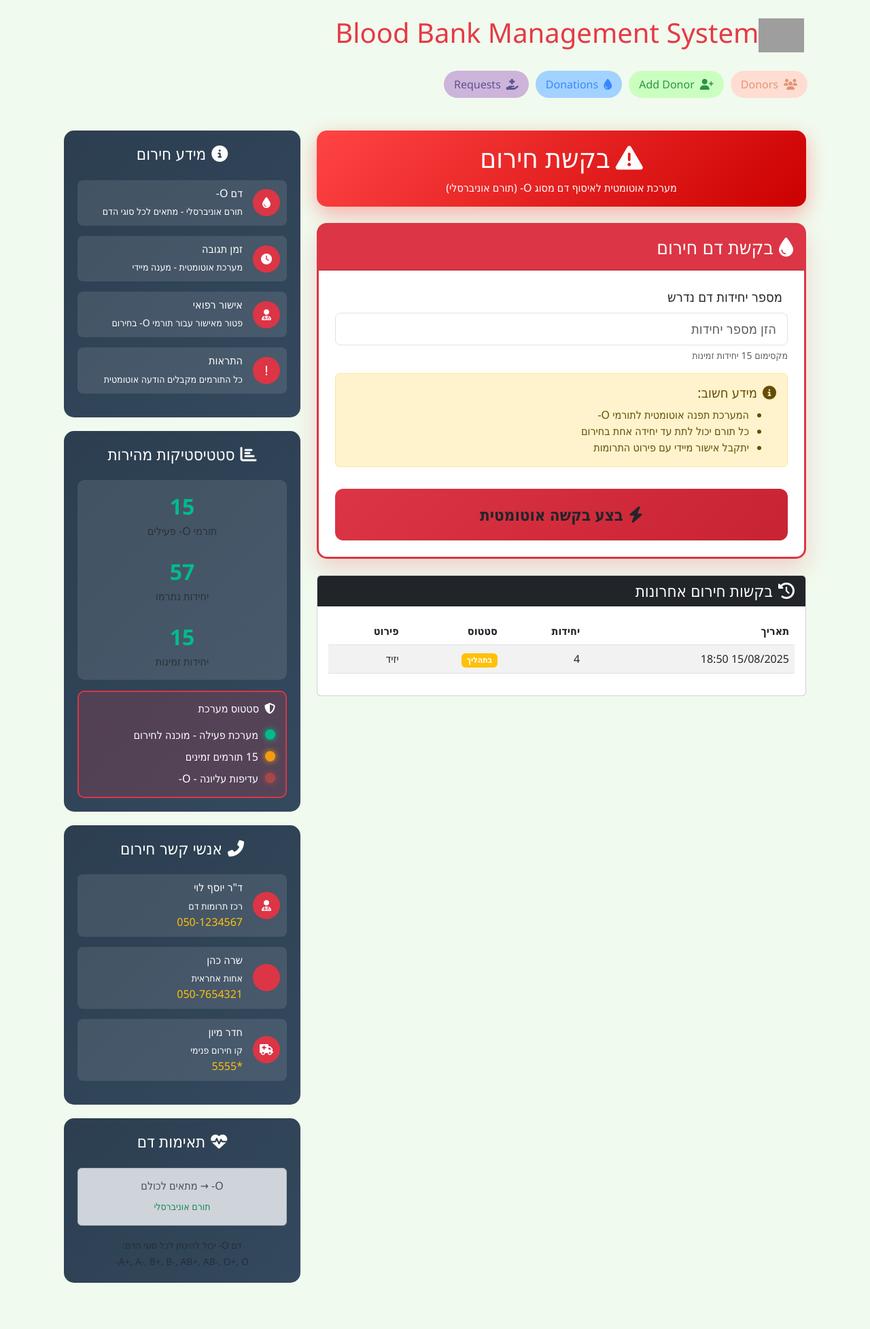
After one commit to yazedalasad/bloodbank, a Django app: page /emergency/ in a window 1280 px wide. The commit adds this page. Shown: the whole page at 68% size. Run offline with Django 5.2, Linux system fonts and the light colour scheme; data comes from the database, SQL or seed files in the repository; both versions use the stored data as it was after the commit; grey boxes are pictures that could not be loaded.

Commit message:
notes and correction

```diff
--- /dev/null
+++ b/donors/templates/donors/emergency_request.html
@@ -0,0 +1,398 @@
+{% extends 'donors/base.html' %}
+{% block content %}
+
+<style>
+.emergency-alert {
+    background: linear-gradient(135deg, #ff4444 0%, #cc0000 100%);
+    border: none;
+    border-radius: 15px;
+    color: white;
+    box-shadow: 0 10px 30px rgba(255, 0, 0, 0.3);
+}
+
+.emergency-card {
+    border: 3px solid #dc3545;
+    border-radius: 15px;
+    box-shadow: 0 15px 35px rgba(220, 53, 69, 0.2);
+}
+
+.emergency-btn {
+    background: linear-gradient(135deg, #dc3545 0%, #c82333 100%);
+    border: none;
+    padding: 20px;
+    font-size: 1.5rem;
+    font-weight: bold;
+    border-radius: 12px;
+    transition: all 0.3s ease;
+}
+
+.emergency-btn:hover {
+    transform: translateY(-3px);
+    box-shadow: 0 15px 30px rgba(220, 53, 69, 0.4);
+}
+
+.stats-card {
+    background: linear-gradient(135deg, #f8f9fa 0%, #e9ecef 100%);
+    border-radius: 12px;
+    border-left: 4px solid #dc3545;
+}
+
+.unit-counter {
+    font-size: 3rem;
+    font-weight: bold;
+    color: #dc3545;
+}
+
+.sidebar-info {
+    background: linear-gradient(135deg, #2c3e50 0%, #34495e 100%);
+    color: white;
+    border-radius: 15px;
+    padding: 20px;
+    margin-bottom: 20px;
+}
+
+.info-item {
+    display: flex;
+    align-items: center;
+    margin-bottom: 15px;
+    padding: 10px;
+    background: rgba(255, 255, 255, 0.1);
+    border-radius: 8px;
+}
+
+.info-icon {
+    width: 40px;
+    height: 40px;
+    background: #dc3545;
+    border-radius: 50%;
+    display: flex;
+    align-items: center;
+    justify-content: center;
+    margin-left: 15px;
+    flex-shrink: 0;
+}
+
+.quick-stats {
+    background: rgba(255, 255, 255, 0.1);
+    border-radius: 10px;
+    padding: 15px;
+    margin-top: 20px;
+}
+
+.stat-number {
+    font-size: 2rem;
+    font-weight: bold;
+    color: #00bc8c;
+}
+
+.alert-status {
+    background: rgba(220, 53, 69, 0.2);
+    border: 2px solid #dc3545;
+    border-radius: 10px;
+    padding: 15px;
+    margin-top: 20px;
+}
+
+.status-indicator {
+    width: 15px;
+    height: 15px;
+    border-radius: 50%;
+    display: inline-block;
+    margin-left: 10px;
+}
+
+.status-active {
+    background: #00bc8c;
+    box-shadow: 0 0 10px #00bc8c;
+}
+
+.status-warning {
+    background: #f39c12;
+    box-shadow: 0 0 10px #f39c12;
+}
+
+.status-critical {
+    background: #e74c3c;
+    box-shadow: 0 0 10px #e74c3c;
+    animation: pulse 2s infinite;
+}
+
+@keyframes pulse {
+    0% { opacity: 1; }
+    50% { opacity: 0.5; }
+    100% { opacity: 1; }
+}
+</style>
+
+<div class="container-fluid py-4">
+    <div class="row">
+        <!-- Main Content -->
+        <div class="col-lg-8">
+            <!-- Emergency Alert -->
+            <div class="alert emergency-alert text-center mb-4">
+                <h1 class="mb-2"><i class="fas fa-exclamation-triangle me-2"></i>בקשת חירום</h1>
+                <p class="mb-0">מערכת אוטומטית לאיסוף דם מסוג O- (תורם אוניברסלי)</p>
+            </div>
+
+            <div class="card emergency-card mb-4">
+                <div class="card-header bg-danger text-white py-3">
+                    <h3 class="mb-0"><i class="fas fa-tint me-2"></i>בקשת דם חירום</h3>
+                </div>
+                <div class="card-body p-4">
+                    <form method="post" id="emergencyForm">
+                        {% csrf_token %}
+
+                        <div class="row g-3">
+                            <div class="col-12">
+                                <label class="form-label fs-5">
+                                    <i class="fas fa-blood me-2"></i>מספר יחידות דם נדרש
+                                </label>
+                                <input type="number" name="units_needed" class="form-control form-control-lg"
+                                       min="1" max="{{ available_units }}" required
+                                       placeholder="הזן מספר יחידות">
+                                <div class="form-text">מקסימום {{ available_units }} יחידות זמינות</div>
+                            </div>
+
+                            <div class="col-12">
+                                <div class="alert alert-warning">
+                                    <h5><i class="fas fa-info-circle me-2"></i>מידע חשוב:</h5>
+                                    <ul class="mb-0">
+                                        <li>המערכת תפנה אוטומטית לתורמי O-</li>
+                                        <li>כל תורם יכול לתת עד יחידה אחת בחירום</li>
+                                        <li>יתקבל אישור מיידי עם פירוט התרומות</li>
+                                    </ul>
+                                </div>
+                            </div>
+
+                            <div class="col-12">
+                                <button type="submit" class="btn emergency-btn w-100">
+                                    <i class="fas fa-bolt me-2"></i>בצע בקשה אוטומטית
+                                </button>
+                            </div>
+                        </div>
+                    </form>
+                </div>
+            </div>
+
+            <!-- Recent Emergency Requests -->
+            <div class="card">
+                <div class="card-header bg-dark text-white">
+                    <h4 class="mb-0"><i class="fas fa-history me-2"></i>בקשות חירום אחרונות</h4>
+                </div>
+                <div class="card-body">
+                    <div class="table-responsive">
+                        <table class="table table-striped">
+                            <thead>
+                                <tr>
+                                    <th>תאריך</th>
+                                    <th>יחידות</th>
+                                    <th>סטטוס</th>
+                                    <th>פירוט</th>
+                                </tr>
+                            </thead>
+                            <tbody>
+                                {% for request in recent_requests %}
+                                <tr>
+                                    <td>{{ request.date_requested|date:"d/m/Y H:i" }}</td>
+                                    <td>{{ request.units_needed }}</td>
+                                    <td>
+                                        {% if request.fulfilled %}
+                                            <span class="badge bg-success">סופק</span>
+                                        {% else %}
+                                            <span class="badge bg-warning">בתהליך</span>
+                                        {% endif %}
+                                    </td>
+                                    <td>{{ request.patient_name }}</td>
+                                </tr>
+                                {% empty %}
+                                <tr>
+                                    <td colspan="4" class="text-center">אין בקשות חירום אחרונות</td>
+                                </tr>
+                                {% endfor %}
+                            </tbody>
+                        </table>
+                    </div>
+                </div>
+            </div>
+        </div>
+
+        <!-- Sidebar Information -->
+        <div class="col-lg-4">
+            <!-- Emergency Information -->
+            <div class="sidebar-info">
+                <h4 class="text-center mb-4">
+                    <i class="fas fa-info-circle me-2"></i>מידע חירום
+                </h4>
+
+                <div class="info-item">
+                    <div class="info-icon">
+                        <i class="fas fa-tint"></i>
+                    </div>
+                    <div>
+                        <h6 class="mb-1">דם O-</h6>
+                        <small>תורם אוניברסלי - מתאים לכל סוגי הדם</small>
+                    </div>
+                </div>
+
+                <div class="info-item">
+                    <div class="info-icon">
+                        <i class="fas fa-clock"></i>
+                    </div>
+                    <div>
+                        <h6 class="mb-1">זמן תגובה</h6>
+                        <small>מערכת אוטומטית - מענה מיידי</small>
+                    </div>
+                </div>
+
+                <div class="info-item">
+                    <div class="info-icon">
+                        <i class="fas fa-user-md"></i>
+                    </div>
+                    <div>
+                        <h6 class="mb-1">אישור רפואי</h6>
+                        <small>פטור מאישור עבור תורמי O- בחירום</small>
+                    </div>
+                </div>
+
+                <div class="info-item">
+                    <div class="info-icon">
+                        <i class="fas fa-exclamation"></i>
+                    </div>
+                    <div>
+                        <h6 class="mb-1">התראות</h6>
+                        <small>כל התורמים מקבלים הודעה אוטומטית</small>
+                    </div>
+                </div>
+            </div>
+
+            <!-- Quick Statistics -->
+            <div class="sidebar-info">
+                <h4 class="text-center mb-4">
+                    <i class="fas fa-chart-bar me-2"></i>סטטיסטיקות מהירות
+                </h4>
+
+                <div class="quick-stats">
+                    <div class="text-center mb-4">
+                        <div class="stat-number">{{ o_negative_count }}</div>
+                        <div class="text-muted">תורמי O- פעילים</div>
+                    </div>
+
+                    <div class="text-center mb-4">
+                        <div class="stat-number">{{ total_o_negative_units }}</div>
+                        <div class="text-muted">יחידות נתרמו</div>
+                    </div>
+
+                    <div class="text-center">
+                        <div class="stat-number">{{ available_units }}</div>
+                        <div class="text-muted">יחידות זמינות</div>
+                    </div>
+                </div>
+
+                <div class="alert-status mt-3">
+                    <h6 class="mb-3">
+                        <i class="fas fa-shield-alt me-2"></i>סטטוס מערכת
+                    </h6>
+                    <div class="d-flex align-items-center">
+                        <span class="status-indicator status-active"></span>
+                        <span>מערכת פעילה - מוכנה לחירום</span>
+                    </div>
+                    <div class="d-flex align-items-center mt-2">
+                        <span class="status-indicator status-warning"></span>
+                        <span>{{ o_negative_count }} תורמים זמינים</span>
+                    </div>
+                    <div class="d-flex align-items-center mt-2">
+                        <span class="status-indicator status-critical"></span>
+                        <span>עדיפות עליונה - O-</span>
+                    </div>
+                </div>
+            </div>
+
+            <!-- Emergency Contacts -->
+            <div class="sidebar-info">
+                <h4 class="text-center mb-4">
+                    <i class="fas fa-phone-alt me-2"></i>אנשי קשר חירום
+                </h4>
+
+                <div class="info-item">
+                    <div class="info-icon">
+                        <i class="fas fa-user-md"></i>
+                    </div>
+                    <div>
+                        <h6 class="mb-1">ד"ר יוסף לוי</h6>
+                        <small>רכז תרומות דם</small>
+                        <div class="text-warning">050-1234567</div>
+                    </div>
+                </div>
+
+                <div class="info-item">
+                    <div class="info-icon">
+                        <i class="fas fa-nurse"></i>
+                    </div>
+                    <div>
+                        <h6 class="mb-1">שרה כהן</h6>
+                        <small>אחות אחראית</small>
+                        <div class="text-warning">050-7654321</div>
+                    </div>
+                </div>
+
+                <div class="info-item">
+                    <div class="info-icon">
+                        <i class="fas fa-ambulance"></i>
+                    </div>
+                    <div>
+                        <h6 class="mb-1">חדר מיון</h6>
+                        <small>קו חירום פנימי</small>
+                        <div class="text-warning">*5555</div>
+                    </div>
+                </div>
+            </div>
+
+            <!-- Blood Compatibility Info -->
+            <div class="sidebar-info">
+                <h4 class="text-center mb-4">
+                    <i class="fas fa-heartbeat me-2"></i>תאימות דם
+                </h4>
+
+                <div class="alert alert-dark text-center">
+                    <h6 class="mb-2">O- → מתאים לכולם</h6>
+                    <small class="text-success">תורם אוניברסלי</small>
+                </div>
+
+                <div class="text-center">
+                    <small class="text-muted">
+                        דם O- יכול להינתן לכל סוגי הדם:<br>
+                        A+, A-, B+, B-, AB+, AB-, O+, O-
+                    </small>
+                </div>
+            </div>
+        </div>
+    </div>
+</div>
+
+<script>
+// Real-time validation
+document.getElementById('emergencyForm').addEventListener('submit', function(e) {
+    const unitsInput = document.querySelector('input[name="units_needed"]');
+    const maxUnits = parseInt('{{ available_units }}');
+
+    if (parseInt(unitsInput.value) > maxUnits) {
+        e.preventDefault();
+        alert(`⚠️ אין מספיק תורמים זמינים. מקסימום ${maxUnits} יחידות זמינות.`);
+    } else if (parseInt(unitsInput.value) <= 0) {
+        e.preventDefault();
+        alert('מספר היחידות חייב להיות גדול מ-0');
+    }
+});
+
+// Auto-refresh stats every 30 seconds
+setInterval(function() {
+    fetch('/emergency/stats/')
+        .then(response => response.json())
+        .then(data => {
+            document.querySelector('.stat-number').textContent = data.available_donors;
+            document.querySelectorAll('.stat-number')[2].textContent = data.estimated_available_units;
+        });
+}, 30000);
+</script>
+
+{% endblock %}
--- a/donors/urls.py
+++ b/donors/urls.py
@@ -8,6 +8,8 @@ urlpatterns = [
     path('donations/new/', views.donation_create, name='donation_create'),
     path('requests/new/', views.request_blood, name='request_blood'),
     path('inventory/', views.inventory_report, name='inventory_report'),
+    path('emergency/', views.emergency_request, name='emergency_request'),
+    path('emergency/stats/', views.get_emergency_stats, name='emergency_stats'),
 
 
 ]
--- a/donors/views.py
+++ b/donors/views.py
@@ -35,32 +35,51 @@ def donor_list(request):
     if search_query:
         donors = donors.filter(national_id__icontains=search_query)
 
+    # Get blood type distribution BEFORE applying blood type filter
+    # This ensures we calculate percentages against all donors, not filtered ones
+    all_blood_types = [choice[0] for choice in Donor.BLOOD_TYPES]
+
+    # Get counts for ALL donors (before blood type filter)
+    base_queryset = Donor.objects.all()
+    if search_query:
+        base_queryset = base_queryset.filter(national_id__icontains=search_query)
+
+    blood_type_counts = base_queryset.values('blood_type').annotate(
+        count=Count('id')
+    )
+
+    # Create a dictionary for blood type counts
+    count_dict = {item['blood_type']: item['count'] for item in blood_type_counts}
+
+    # Calculate total donors (before blood type filter)
+    total_for_percentage = base_queryset.count()
+
+    # Calculate percentages
+    blood_type_stats = []
+    for blood_type in all_blood_types:
+        count = count_dict.get(blood_type, 0)
+        percentage = (count / total_for_percentage * 100) if total_for_percentage > 0 else 0
+        blood_type_stats.append({
+            'blood_type': blood_type,
+            'count': count,
+            'percentage': round(percentage, 1)
+        })
+
+    # Sort by count descending
+    blood_type_stats.sort(key=lambda x: x['count'], reverse=True)
+
+    # NOW apply blood type filter to the main queryset
     if blood_type_filter:
         donors = donors.filter(blood_type=blood_type_filter)
 
-    # Calculate blood type distribution
+    # Get final count for pagination and stats
     total_donors = donors.count()
-    blood_type_stats = []
-
-    # Get counts for each blood type
-    blood_type_counts = donors.values('blood_type').annotate(
-        count=Count('id')
-    ).order_by('-count')
-
-    # Calculate percentages
-    for item in blood_type_counts:
-        percentage = (item['count'] / total_donors * 100) if total_donors > 0 else 0
-        blood_type_stats.append({
-            'blood_type': item['blood_type'],
-            'count': item['count'],
-            'percentage': round(percentage, 1)
-        })
 
     # Prepare donor stats
     donor_stats = {
         'total': total_donors,
         'o_negative': donors.filter(blood_type='O-').count(),
-        'blood_type_distribution': blood_type_stats
+        'blood_type_distribution': blood_type_stats  # This shows distribution of ALL blood types
     }
 
     # Pagination
@@ -262,3 +281,115 @@ def home(request):
         'pending_requests': BloodRequest.objects.filter(fulfilled=False).count()
     }
     return render(request, 'donors/home.html', {'stats': stats})
+
+
+
+from django.shortcuts import render, redirect
+from django.contrib import messages
+from django.db.models import Sum
+from .models import Donor, Donation, BloodRequest
+from django.utils import timezone
+from django.http import JsonResponse
+
+def emergency_request(request):
+    if request.method == 'POST':
+        units_needed = int(request.POST.get('units_needed', 0))
+
+        if units_needed <= 0:
+            messages.error(request, 'מספר היחידות חייב להיות גדול מ-0')
+            return redirect('emergency_request')
+
+        # Get all O- donors with their available blood amount
+        o_negative_donors = Donor.objects.filter(blood_type='O-').annotate(
+            total_donated=Sum('donations__volume_ml')
+        ).order_by('total_donated')  # Prefer donors who donated less
+
+        remaining_units = units_needed
+        donation_messages = []
+
+        for donor in o_negative_donors:
+            if remaining_units <= 0:
+                break
+
+            # Calculate how much this donor can give (max 500ml per donation = ~1 unit)
+            can_give = min(remaining_units, 1)  # 1 unit per donor for emergency
+
+            if can_give > 0:
+                # Create donation record
+                donation = Donation.objects.create(
+                    donor=donor,
+                    donation_date=timezone.now().date(),
+                    volume_ml=can_give * 450,  # Convert units to ml (450ml per unit)
+                    notes=f"תרומת חירום אוטומטית - {can_give} יחידות",
+                    is_approved=True
+                )
+
+                donation_messages.append(
+                    f"נלקח דם מתורם {donor.first_name} {donor.last_name} "
+                    f"(ת\"ז: {donor.national_id}) - {can_give} יחידות"
+                )
+
+                remaining_units -= can_give
+
+        # Create blood request record
+        blood_request = BloodRequest.objects.create(
+            patient_name="חירום - מטופל אנונימי",
+            blood_type_needed='O-',
+            units_needed=units_needed,
+            priority='critical',
+            emergency=True,
+            fulfilled=(remaining_units == 0)
+        )
+
+        # Prepare success message
+        if remaining_units == 0:
+            success_msg = (
+                f"✅ בקשת החירום סופקה במלואה! {units_needed} יחידות O- נלקחו בהצלחה.\n"
+                f"פירוט:\n" + "\n".join(donation_messages)
+            )
+            messages.success(request, success_msg)
+        else:
+            partial_msg = (
+                f"⚠️ סופקו רק {units_needed - remaining_units} מתוך {units_needed} יחידות.\n"
+                f"חסרות {remaining_units} יחידות.\n"
+                f"פירוט התרומות:\n" + "\n".join(donation_messages)
+            )
+            messages.warning(request, partial_msg)
+
+        return redirect('emergency_request')
+
+    # Get statistics for the template
+
+    o_negative_count = Donor.objects.filter(blood_type='O-').count()
+    total_o_negative_ml = Donation.objects.filter(
+        donor__blood_type='O-'
+    ).aggregate(total=Sum('volume_ml'))['total'] or 0
+    total_o_negative_units = total_o_negative_ml // 450
+
+    # Get recent emergency requests
+    recent_requests = BloodRequest.objects.filter(
+        emergency=True
+    ).order_by('-date_requested')[:10]
+
+    context = {
+        'o_negative_count': o_negative_count,
+        'total_o_negative_units': total_o_negative_units,
+        'available_units': o_negative_count,  # Each donor can give 1 unit
+        'recent_requests': recent_requests
+    }
+
+    return render(request, 'donors/emergency_request.html', context)
+
+def get_emergency_stats(request):
+    """AJAX endpoint for real-time statistics"""
+    o_negative_count = Donor.objects.filter(blood_type='O-').count()
+    recent_donations = Donation.objects.filter(
+        donor__blood_type='O-',
+        donation_date__gte=timezone.now().date() - timezone.timedelta(days=30)
+    ).count()
+
+    return JsonResponse({
+        'available_donors': o_negative_count,
+        'recent_donations': recent_donations,
+        'estimated_available_units': o_negative_count - recent_donations
+    })
```
Also changed, not shown: donors/templates/donors/home.html (+14 -11 lines), db.sqlite3.
